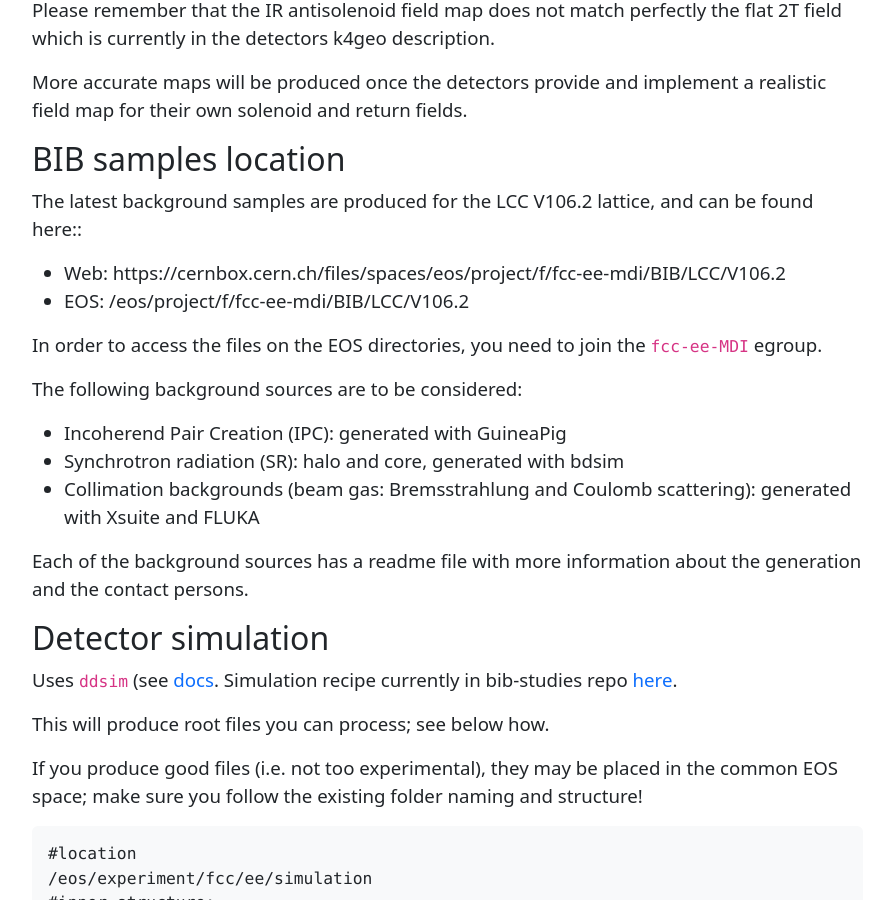
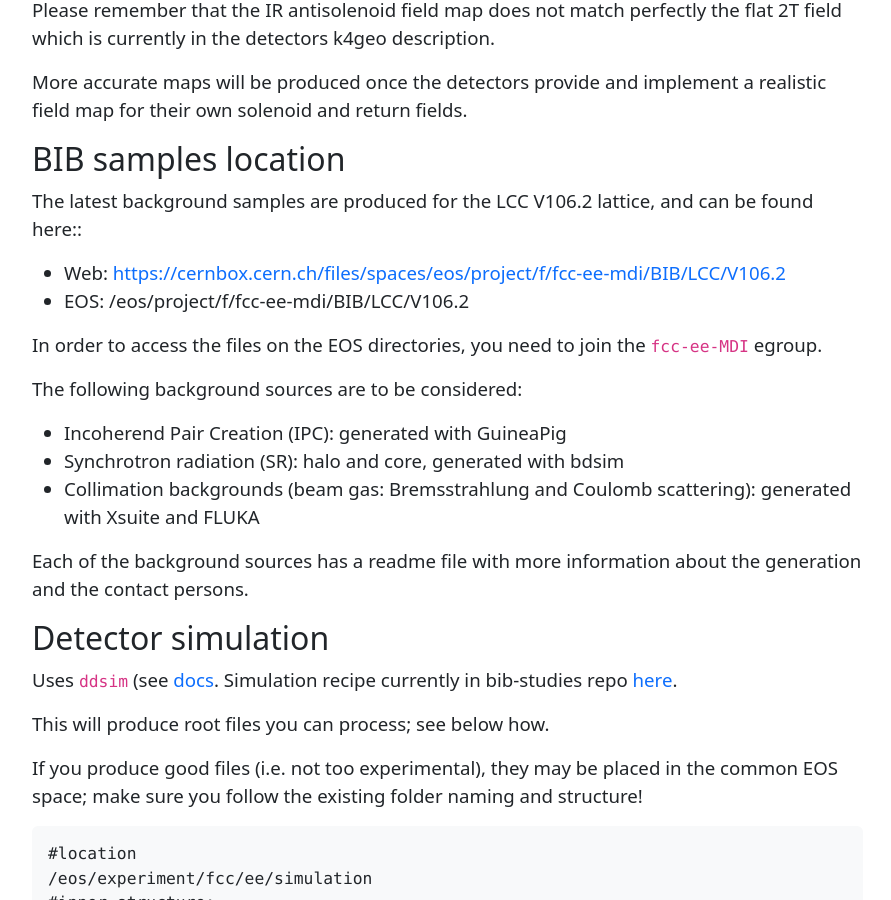
Before and after one commit to HEP-FCC/FCCSW, a Jekyll site: the page built from mdi/index.md, in a window 1280 px wide and 900 px high, scrolled down 2698 px. Shown: the whole window, without its empty margins (50-941 px from the left). Built offline with Jekyll 4.4.1, drawn with Linux system fonts in a browser that asks for light colours; our own code applies the rules of GitHub Pages for plain Markdown files; some of the changed lines change nothing that is shown.

Commit message:
Update link format for BIB samples location

```diff
--- a/mdi/index.md
+++ b/mdi/index.md
@@ -63,7 +63,7 @@
 ## BIB samples location
 
 The latest background samples are produced for the LCC V106.2 lattice, and can be found here::
-- Web: https://cernbox.cern.ch/files/spaces/eos/project/f/fcc-ee-mdi/BIB/LCC/V106.2
+- Web: [https://cernbox.cern.ch/files/spaces/eos/project/f/fcc-ee-mdi/BIB/LCC/V106.2](https://cernbox.cern.ch/files/spaces/eos/project/f/fcc-ee-mdi/BIB/LCC/V106.2)
 - EOS: /eos/project/f/fcc-ee-mdi/BIB/LCC/V106.2
 
 In order to access the files on the EOS directories, you need to join the `fcc-ee-MDI` egroup.
```
